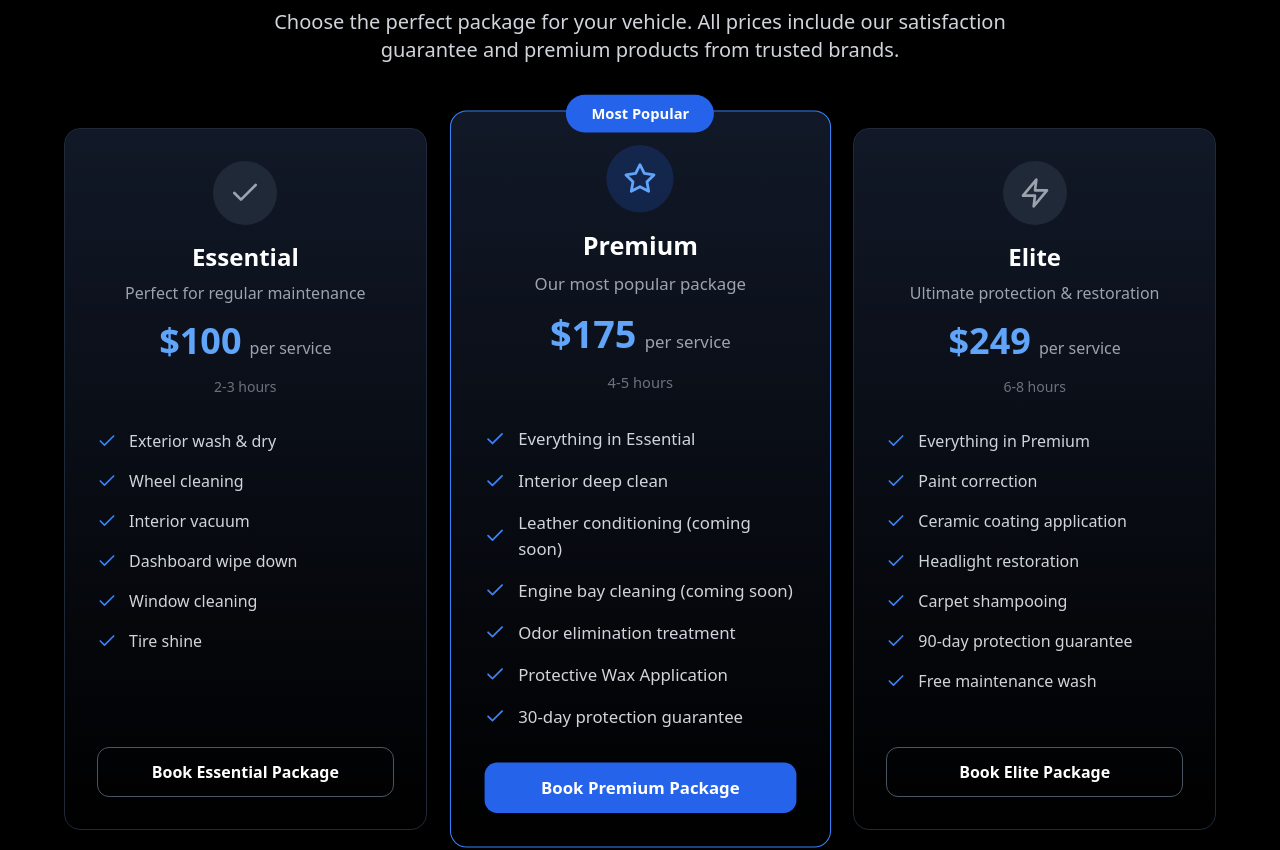
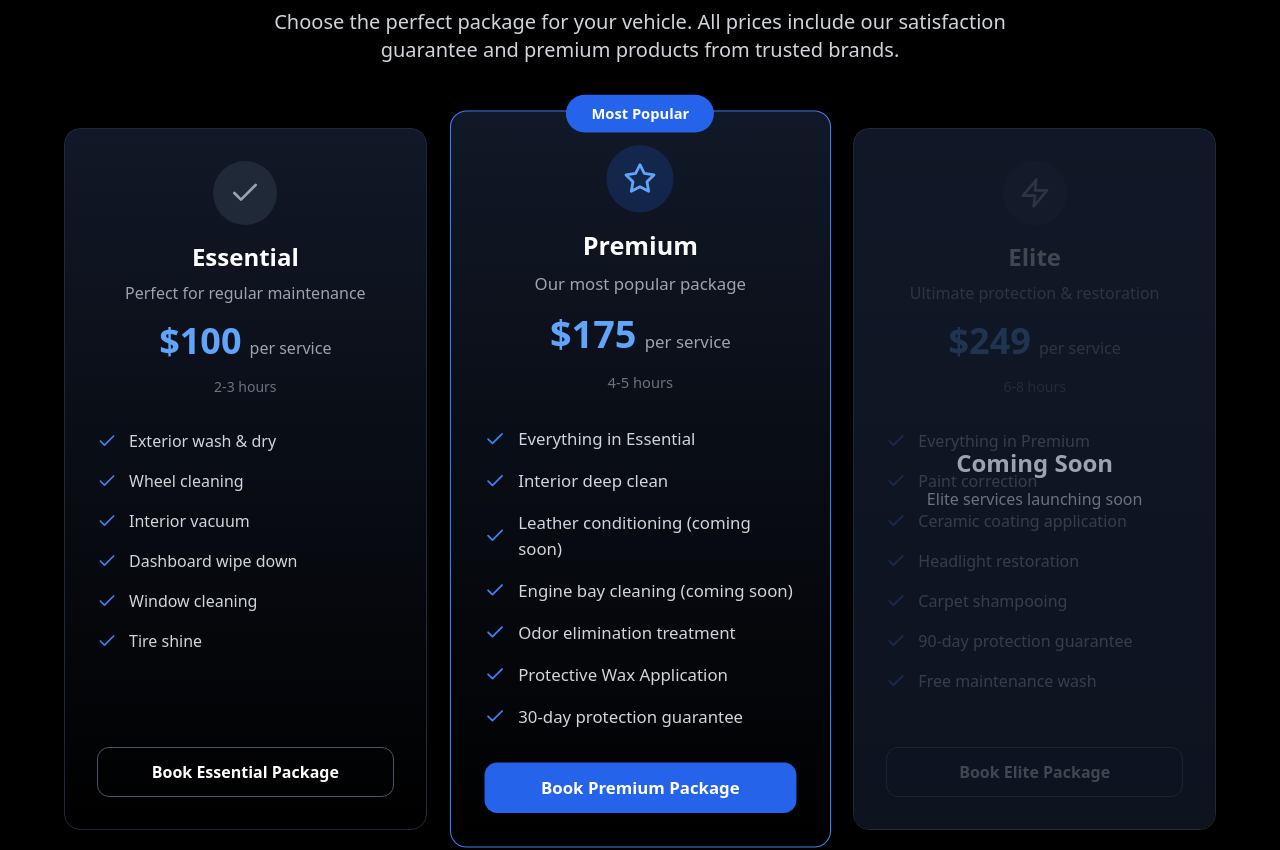
Before and after one commit to Br1anSimon/BlueVeilDetailing, a React (Vite) app: page / in a window 1280 px wide. Shown: the part 1900-2750 px from the top of the page. Built offline with nearby package versions, Linux system fonts and the light colour scheme.

Commit message:
Add coming soon overlay to Elite package

```diff
--- a/src/components/Pricing.tsx
+++ b/src/components/Pricing.tsx
@@ -85,8 +85,16 @@ const Pricing = ({ onServiceSelect }: PricingProps) => {
                   pkg.popular
                     ? 'border-blue-500 shadow-blue-500/20 scale-105'
                     : 'border-gray-800 hover:border-blue-500/50'
-                } flex flex-col`}
+                } flex flex-col ${pkg.name === 'Elite' ? 'overflow-hidden' : ''}`}
               >
+                {pkg.name === 'Elite' && (
+                  <div className="absolute inset-0 bg-gray-900/80 rounded-2xl flex items-center justify-center z-10">
+                    <div className="text-center">
+                      <div className="text-2xl font-bold text-gray-400 mb-2">Coming Soon</div>
+                      <div className="text-gray-500">Elite services launching soon</div>
+                    </div>
+                  </div>
+                )}
                 {pkg.popular && (
                   <div className="absolute -top-4 left-1/2 transform -translate-x-1/2">
                     <div className="bg-blue-600 text-white px-6 py-2 rounded-full text-sm font-semibold">
```
